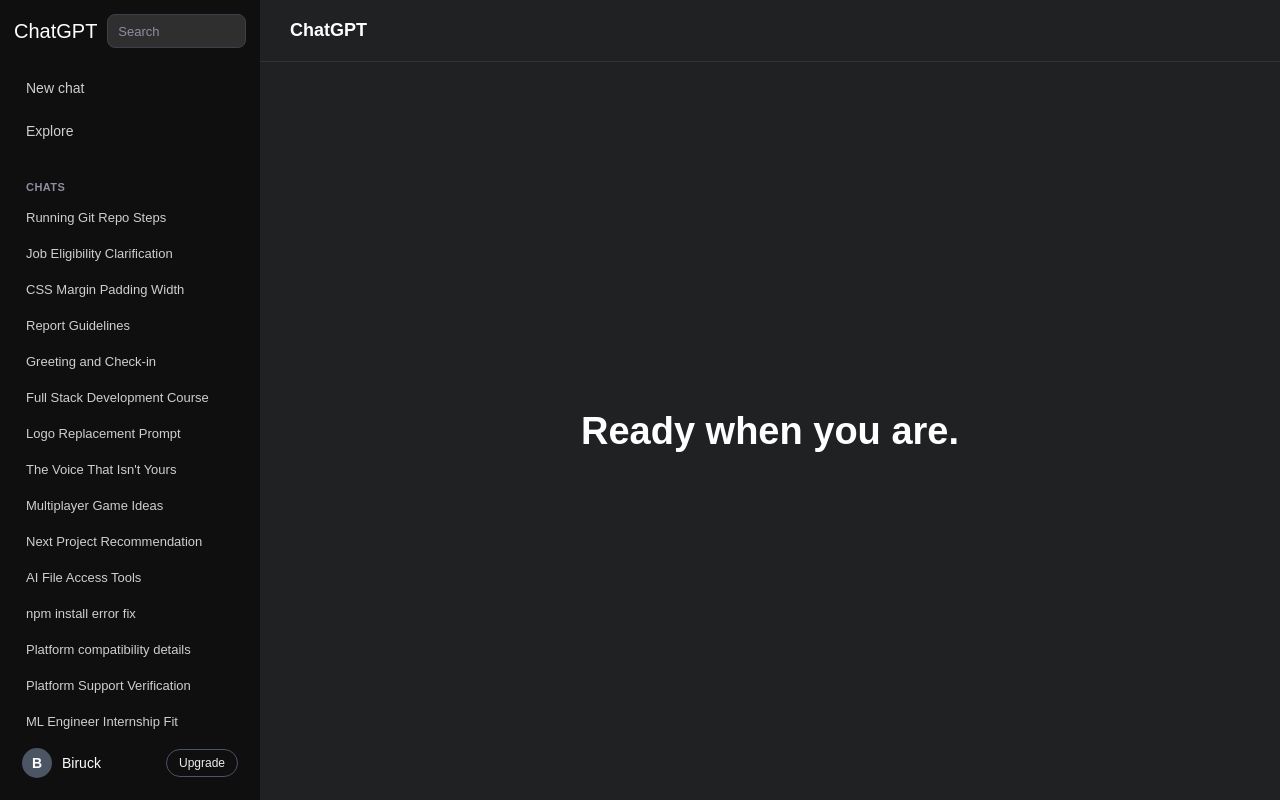
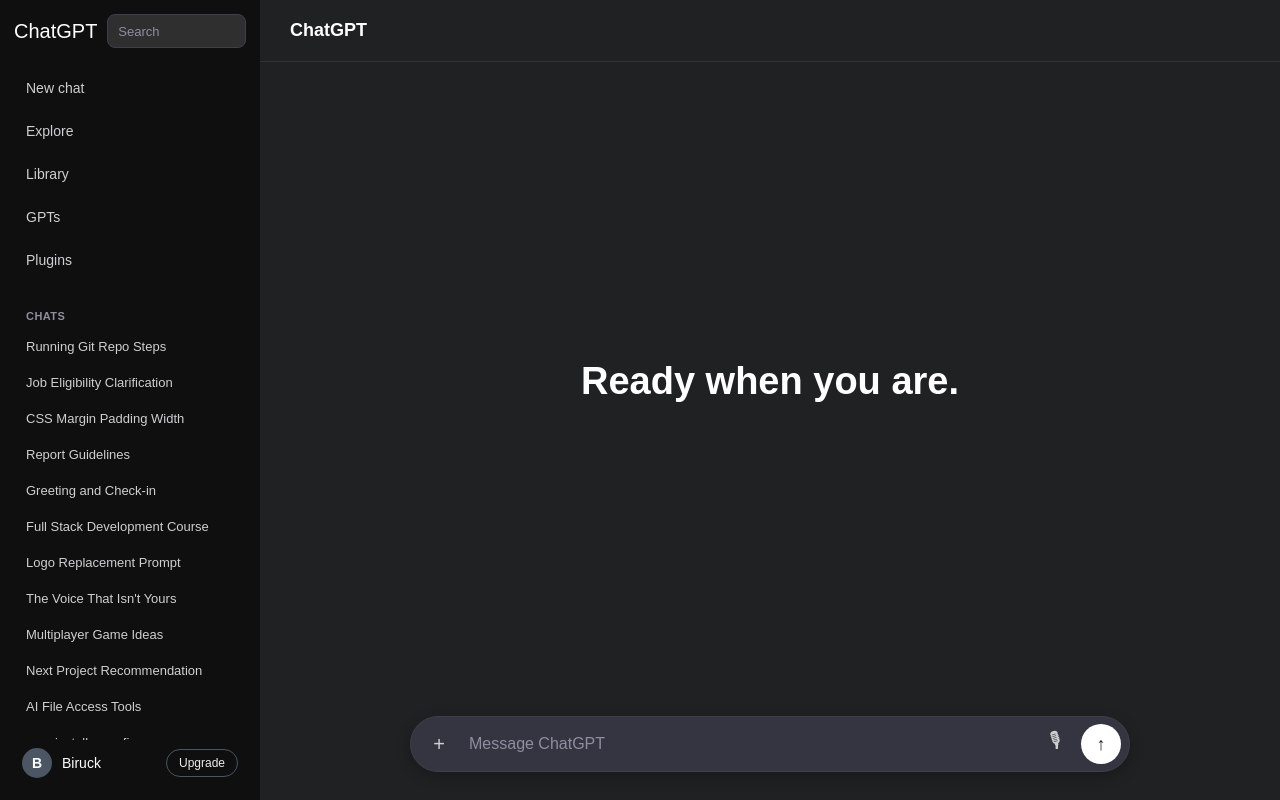
Before and after one commit to bkttiruse-web/Chat-Gpt-Clone, a React (Vite) app: page / in a window 1280 px wide. Built offline with nearby package versions, Linux system fonts and the light colour scheme.

Commit message:
missing input box and missing tools

```diff
--- a/src/components/Sidebar.jsx
+++ b/src/components/Sidebar.jsx
@@ -28,6 +28,9 @@
         <div className="menu-item">New chat</div>
 
         <div className="menu-item">Explore</div>
+        <div className="menu-item">Library</div>
+        <div className="menu-item">GPTs</div>
+        <div className="menu-item">Plugins</div>
       </div>
 
       {/* CHAT HISTORY */}
--- a/src/index.css
+++ b/src/index.css
@@ -292,10 +292,6 @@
   text-align: center;
 }
 
-.main.welcome-mode > .input-area {
-  display: none;
-}
-
 .messages-container {
   width: 100%;
   max-width: 800px;
```
